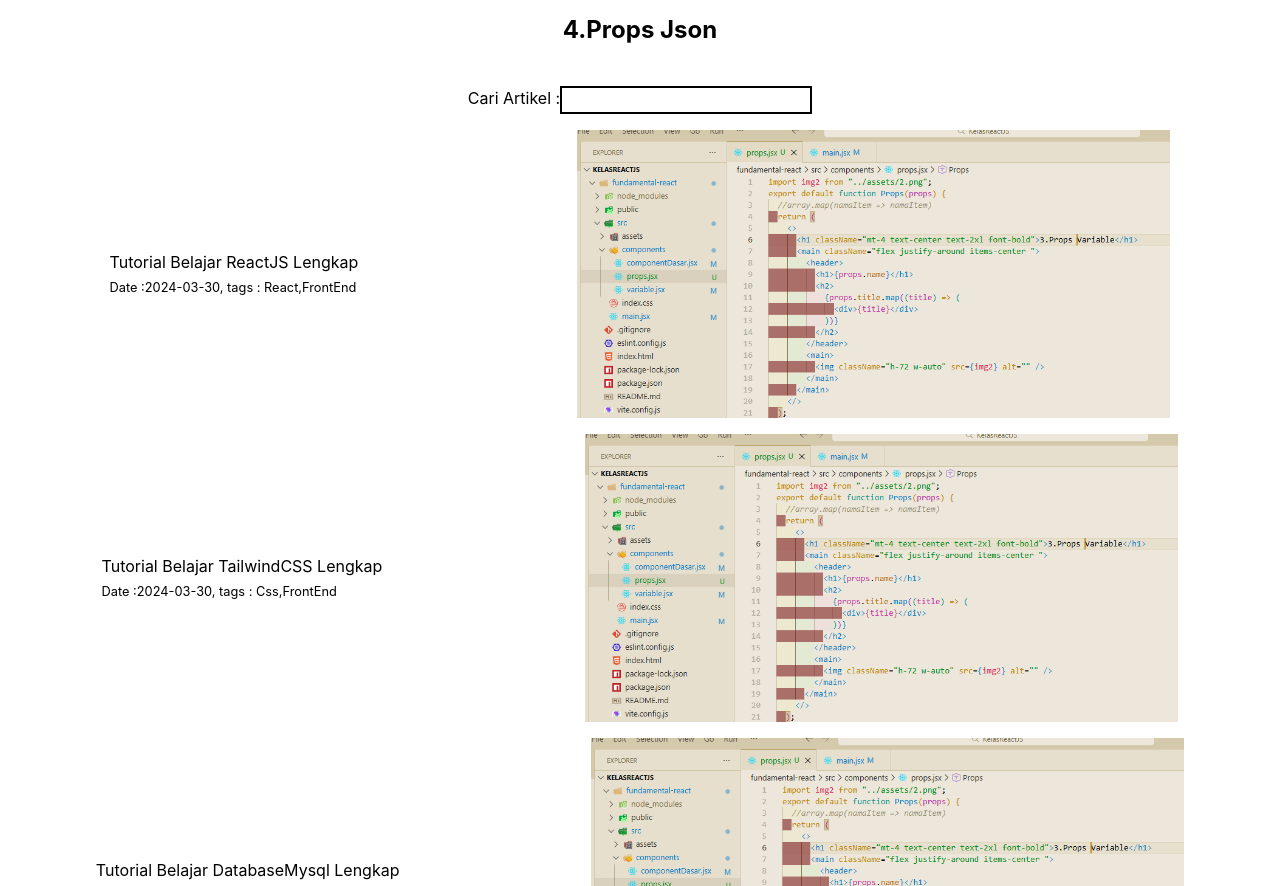
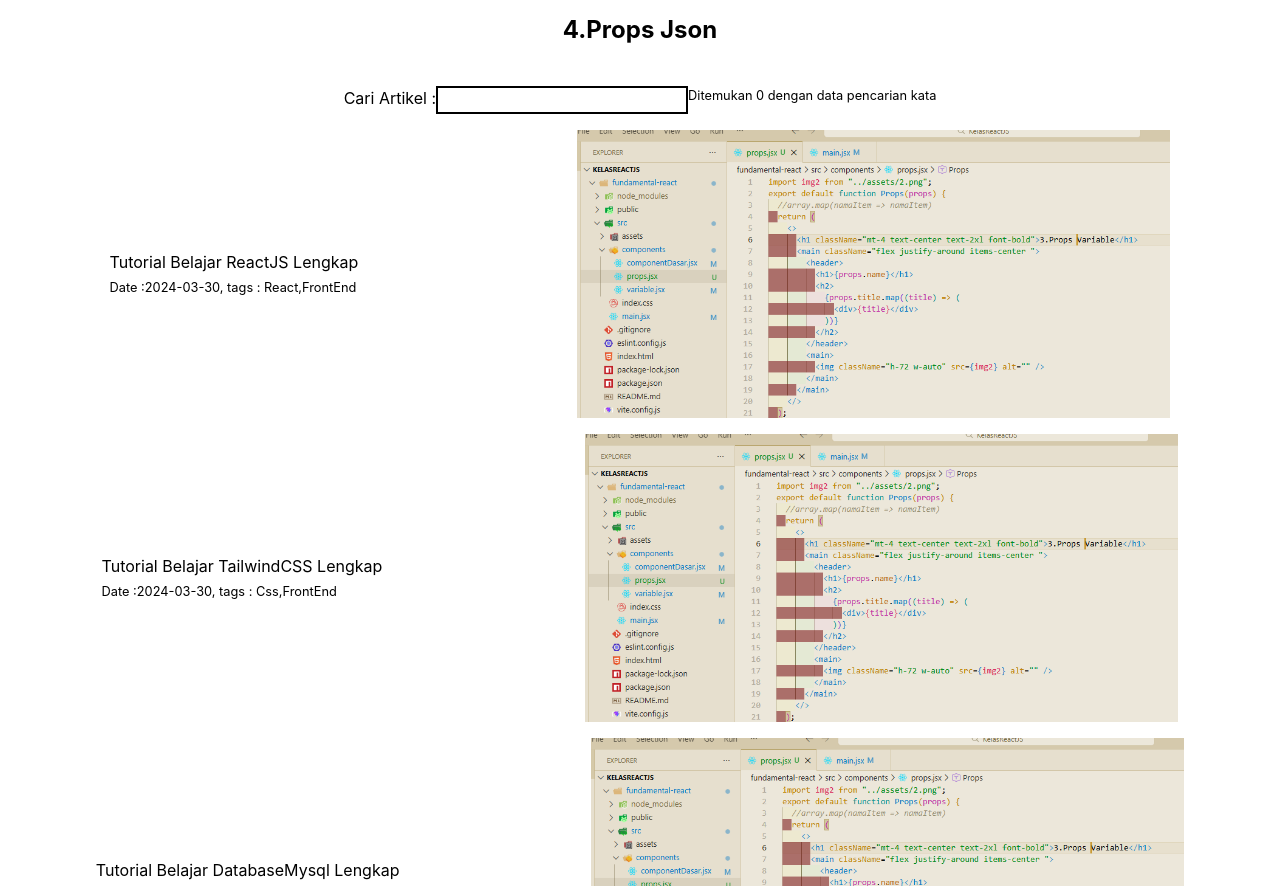
Before and after one commit to MuhammadRamdani121/Fundamental_ReactJS, a React (Vite) app: page / in a window 1280 px wide. Shown: the part 975-1861 px from the top of the page. Built offline with nearby package versions, Linux system fonts and the light colour scheme.

Commit message:
Menambahkan fitur filter dan pengenalan Use State

```diff
--- a/src/components/postjson/main.jsx
+++ b/src/components/postjson/main.jsx
@@ -1,9 +1,13 @@
+import { useState } from "react";
 import post from "../../post.json";
 import PostJson from "../postjson/postJson";
 export default function MainJson() {
   // Variabel changeSearch
+
+  const [search, setSearch] = useState("");
+
   const changeSearch = (event) => {
-    console.log(event.target.value);
+    setSearch(event.target.value);
   };
   return (
     <>
@@ -11,6 +15,7 @@
       <div className="flex justify-center mt-10">
         Cari Artikel :
         <input className="border-2 " onChange={changeSearch}></input>
+        <small>Ditemukan 0 dengan data pencarian kata {search}</small>
       </div>
       {post.map(({ title, tags, date }, index) => (
         // Spread Array
```
